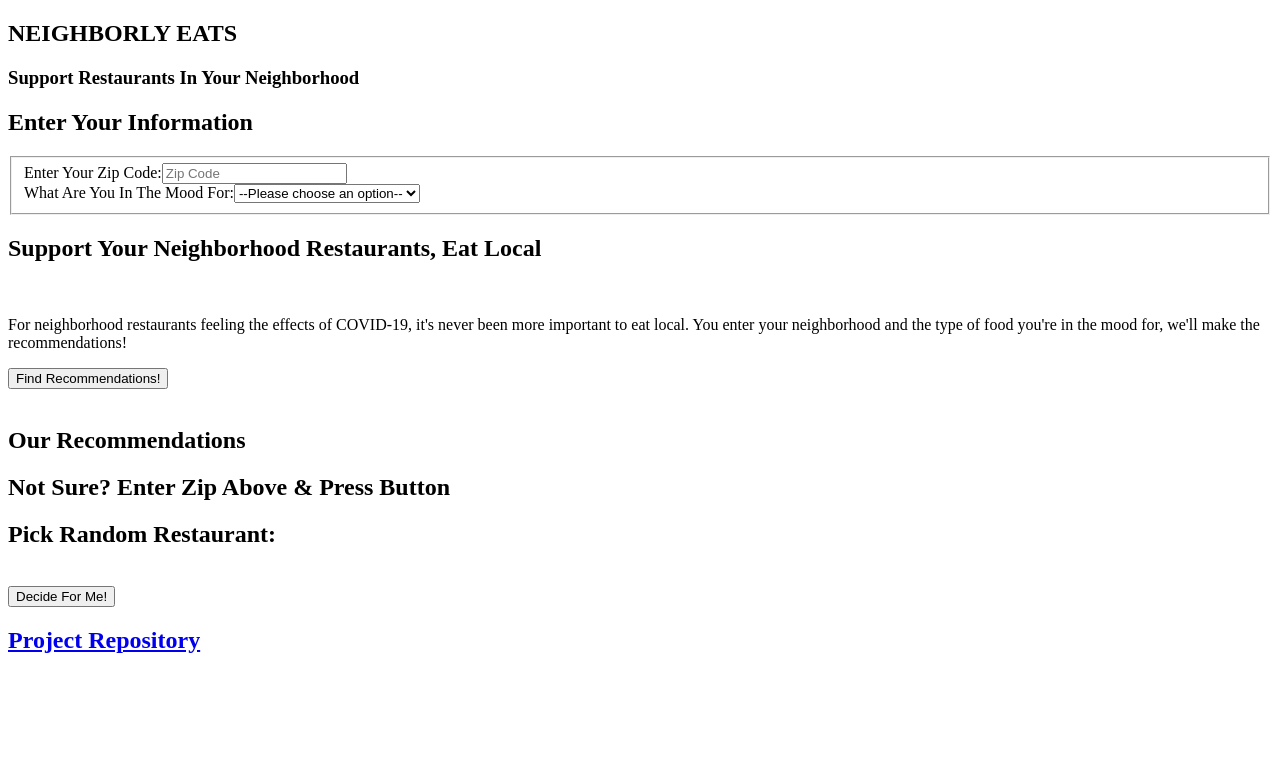
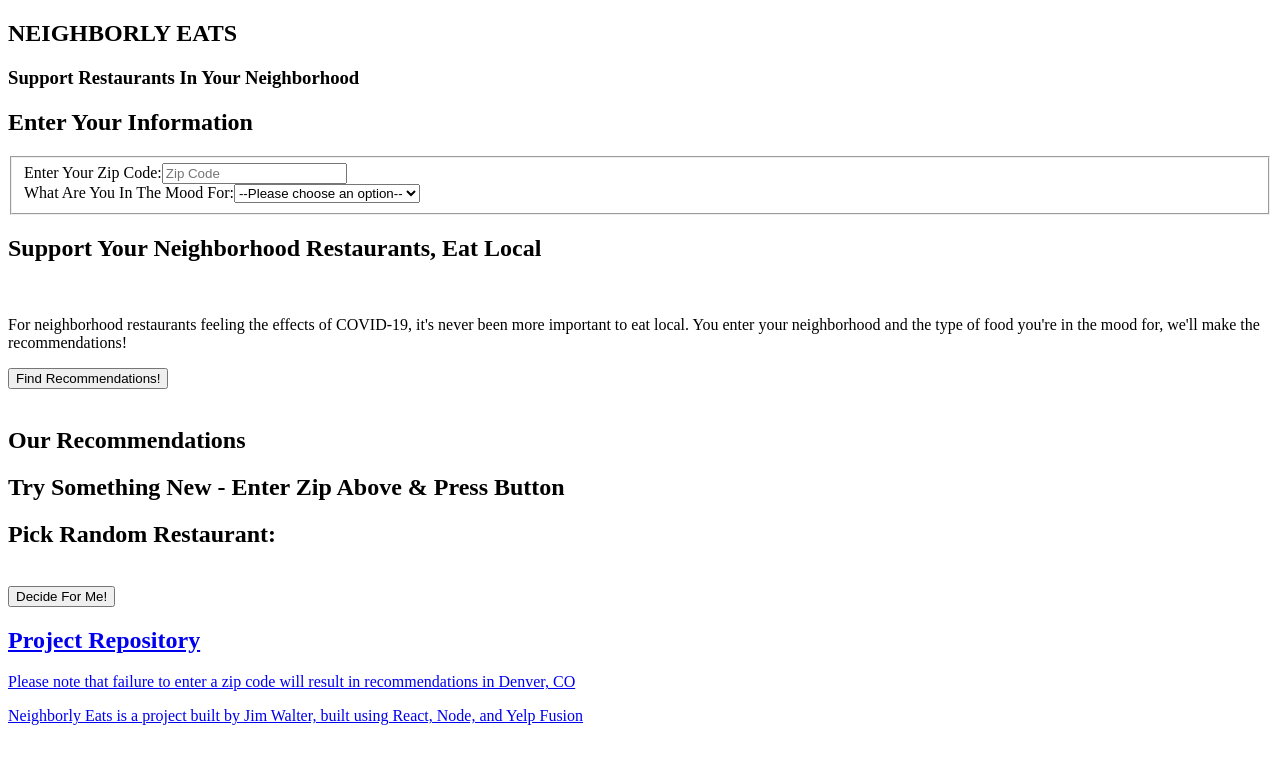
Before and after one commit to jimwalter/neighborly-eats, a React app: page / in a window 1280 px wide. Shown: the top 764 px of the page. Built offline with nearby package versions, Linux system fonts and the light colour scheme; the HTML template or start-up script is replaced by a standard one.

Commit message:
added price and footer notes

```diff
--- a/client/src/components/App.jsx
+++ b/client/src/components/App.jsx
@@ -104,7 +104,7 @@ class App extends React.Component {
         <section className="row">
           <Recommendations recs={this.state.recommendations}/>
         </section>
-        <SectionBreak title={'Not Sure? Enter Zip Above & Press Button'} />
+        <SectionBreak title={'Try Something New - Enter Zip Above & Press Button'} />
         <section className="row-alt-2">
           <h2 className="grid">Pick Random Restaurant:</h2>
           <br />
@@ -116,6 +116,8 @@ class App extends React.Component {
         <section className="footer">
           <a href="https://github.com/jimwalter/ghrden08-mvp">
             <h1>Project Repository</h1>
+            <p>Please note that failure to enter a zip code will result in recommendations in Denver, CO</p>
+            <p>Neighborly Eats is a project built by Jim Walter, built using React, Node, and Yelp Fusion</p>
           </a>
         </section>
       </div>
--- a/client/src/components/Restaurant.jsx
+++ b/client/src/components/Restaurant.jsx
@@ -9,6 +9,7 @@ const Restaurant = (props) => {
       <img src={`${props.info.image_url}`} alt="Yelp Image"/>
       <p>Phone: {props.info.display_phone || 'N/A'}</p>
       <p className="p-padding">Rating: {props.info.rating || 'N/A'}</p>
+      <p className="p-padding">Price: {props.info.price || 'N/A'}</p>
       <br/>
       <form>
       <a href="#" onClick={(e) =>{
```
Also changed, not shown: 1 other file (tests, documents, lock files or other folders).
